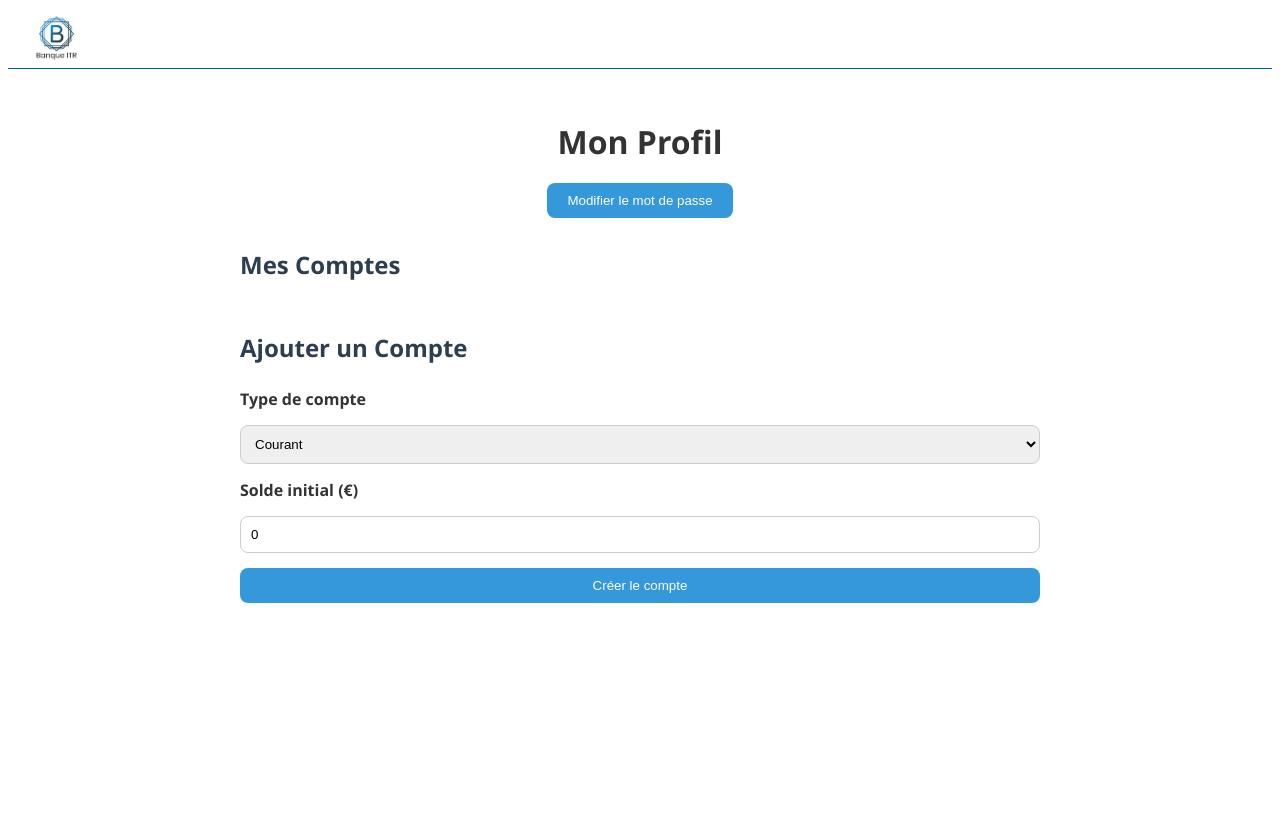
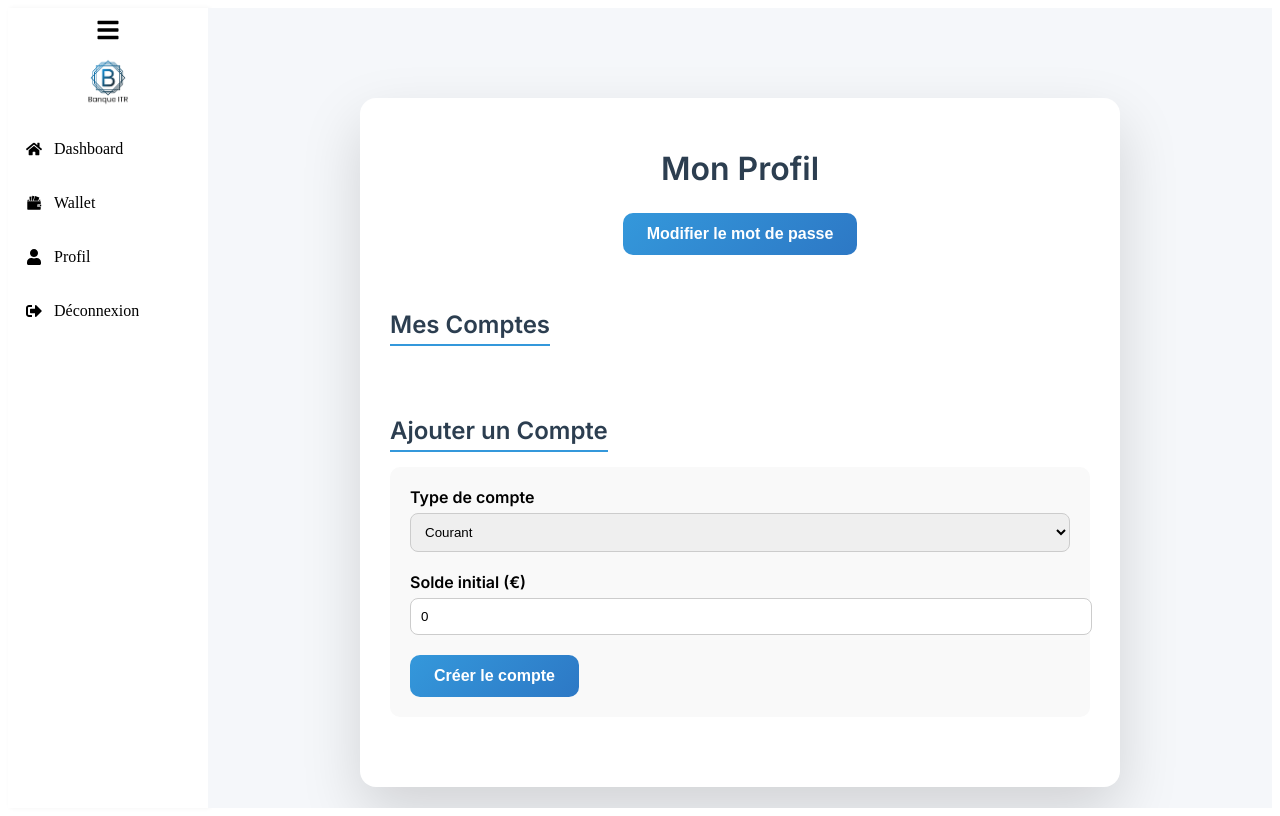
Before and after one commit to Rtmt92/banque, a React (Create React App) app in the folder frontend/: page /profile in a window 1280 px wide. Built offline with nearby package versions, Linux system fonts and the light colour scheme.

Commit message:
wallet et profile

```diff
--- a/frontend/src/App.jsx
+++ b/frontend/src/App.jsx
@@ -25,7 +25,7 @@ const App = () => {
         <Route path="/rib" element={<><Header /><RibPage /></>} />
         <Route path="/crypto/:id" element={<><Header /><CryptoInfo /></>} />
         <Route path="/virement/:compteId" element={<Virement />} />
-        <Route path="/profile" element={<><Header /><Profile /></>} />
+        <Route path="/profile" element={<Layout><Profile /></Layout>} />
         <Route path="/historique/:compteId" element={<Historique />} />
 
 
--- a/frontend/src/components/CryptoCard.jsx
+++ b/frontend/src/components/CryptoCard.jsx
@@ -1,13 +1,12 @@
 import { useNavigate } from "react-router-dom";
 
-const CryptoCard = ({ name, price }) => {
+const CryptoCard = ({ name, price, logo_url }) => {
   const navigate = useNavigate();
 
   const handleClick = () => {
     navigate(`/crypto/${name}`);
   };
 
-  // Génère une variation aléatoire entre -5% et +5%
   const variation = (Math.random() * 10 - 5).toFixed(2);
   const isUp = variation > 0;
   const arrow = isUp ? "⬆️" : variation < 0 ? "⬇️" : "⏸️";
@@ -15,10 +14,21 @@ const CryptoCard = ({ name, price }) => {
 
   return (
     <div className="crypto-card" onClick={handleClick}>
-      <span>{name}</span>
-      <span style={{ color: variationColor }}>
+      {logo_url && (
+        <img
+          src={logo_url}
+          alt={`${name} logo`}
+          className="crypto-logo"
+          onError={(e) => (e.target.style.display = "none")}
+        />
+      )}
+
+      <span className="crypto-name">{name}</span>
+
+      <span className="crypto-price" style={{ color: variationColor }}>
         {arrow} {variation}%
       </span>
+
       <span>Prix : {Number(price).toFixed(2)} $</span>
     </div>
   );
--- a/frontend/src/pages/profile.jsx
+++ b/frontend/src/pages/profile.jsx
@@ -2,6 +2,7 @@ import { useEffect, useState } from "react";
 import axios from "axios";
 import { jwtDecode } from "jwt-decode";
 import "../styles/profile.css";
+import { FaPiggyBank, FaWallet, FaBitcoin } from "react-icons/fa";
 
 const Profile = () => {
   const [comptes, setComptes] = useState([]);
@@ -36,13 +37,11 @@ const Profile = () => {
   const handlePasswordUpdate = async (e) => {
     e.preventDefault();
     try {
-      // Utilisation de l'ID de l'utilisateur pour la mise à jour du mot de passe
       await axios.put(
         `http://localhost:5000/api/utilisateurs/motdepasse/${userId}`,
         { nouveau_mot_de_passe: passwordForm.mot_de_passe },
         { headers: { Authorization: `Bearer ${token}` } }
       );
-
       alert("Mot de passe mis à jour !");
       setPasswordForm({ mot_de_passe: "" });
       setShowPasswordForm(false);
@@ -77,6 +76,12 @@ const Profile = () => {
     }
   };
 
+  const getShadowClass = (solde) => {
+    if (solde > 10000) return "shadow-strong";
+    if (solde > 1000) return "shadow-medium";
+    return "shadow-light";
+  };
+
   return (
     <div className="profile-container">
       <h1 className="profile-title">Mon Profil</h1>
@@ -108,20 +113,24 @@ const Profile = () => {
 
       <h2 className="subtitle">Mes Comptes</h2>
       <div className="comptes-container">
-        {comptes.map((compte) => (
-          <div key={compte.id} className="compte-card">
-            <p>
-              <strong>Type :</strong> {compte.type_compte}
-            </p>
-            <p>
-              <strong>Solde :</strong> {compte.solde} €
-            </p>
-            <p>
-              <strong>Ouvert le :</strong>{" "}
-              {new Date(compte.date_ouverture).toLocaleDateString()}
-            </p>
-          </div>
-        ))}
+        {comptes.map((compte) => {
+          const icon =
+            compte.type_compte === "courant" ? <FaWallet className="icon" /> :
+            compte.type_compte === "epargne" ? <FaPiggyBank className="icon" /> :
+            compte.type_compte === "crypto" ? <FaBitcoin className="icon" /> :
+            null;
+
+          const shadowClass = getShadowClass(compte.solde);
+
+          return (
+            <div key={compte.id} className={`compte-card ${shadowClass}`}>
+              {icon}
+              <p><strong>Type :</strong> {compte.type_compte}</p>
+              <p><strong>Solde :</strong> {compte.solde} €</p>
+              <p><strong>Ouvert le :</strong> {new Date(compte.date_ouverture).toLocaleDateString()}</p>
+            </div>
+          );
+        })}
       </div>
 
       <h3 className="subtitle">Ajouter un Compte</h3>
--- a/frontend/src/styles/profile.css
+++ b/frontend/src/styles/profile.css
@@ -1,70 +1,143 @@
+@import url('https://fonts.googleapis.com/css2?family=Inter:wght@400;600&display=swap');
+
 .profile-container {
-  max-width: 800px;
-  margin: 0 auto;
+  max-width: 700px;
+  margin: 60px auto;
   padding: 30px;
-  font-family: 'Segoe UI', sans-serif;
-  color: #333;
+  font-family: 'Inter', sans-serif;
+  background: #ffffff;
+  border-radius: 16px;
+  box-shadow: 0 25px 60px rgba(0, 0, 0, 0.15);
+  animation: fadeIn 0.6s ease;
+}
+
+@keyframes fadeIn {
+  from {
+    opacity: 0;
+    transform: translateY(25px);
+  }
+  to {
+    opacity: 1;
+    transform: translateY(0);
+  }
 }
 
 .profile-title {
   font-size: 2rem;
   text-align: center;
-  margin-bottom: 20px;
+  font-weight: 700;
+  color: #2c3e50;
+  margin-bottom: 25px;
 }
 
-/* Centre le bouton "Modifier le mot de passe" */
 .button-container {
   text-align: center;
   margin-bottom: 20px;
 }
 
 .profile-button {
-  padding: 10px 20px;
-  border-radius: 8px;
-  background-color: #3498db;
+  padding: 12px 24px;
+  border-radius: 10px;
+  background: linear-gradient(135deg, #3498db, #2d78c5);
   color: white;
   border: none;
+  font-size: 1rem;
+  font-weight: 600;
   cursor: pointer;
-  transition: background-color 0.3s ease;
+  transition: transform 0.2s ease, box-shadow 0.3s ease;
 }
 
 .profile-button:hover {
-  background-color: #2980b9;
+  transform: scale(1.04);
+  box-shadow: 0 10px 25px rgba(52, 152, 219, 0.4);
 }
 
 .profile-form {
-  display: flex;
-  flex-direction: column;
-  gap: 15px;
-  margin-bottom: 30px;
+  background: #f9f9f9;
+  padding: 20px;
+  border-radius: 10px;
+  margin-bottom: 40px;
+  animation: slideIn 0.5s ease;
+}
+
+@keyframes slideIn {
+  from {
+    opacity: 0;
+    transform: translateY(-20px);
+  }
+  to {
+    opacity: 1;
+    transform: translateY(0);
+  }
 }
 
 .profile-label {
-  font-weight: bold;
+  font-weight: 600;
+  margin-bottom: 6px;
+  display: block;
 }
 
-.profile-input {
+.profile-input,
+select.profile-input {
+  width: 100%;
   padding: 10px;
   border-radius: 8px;
   border: 1px solid #ccc;
+  margin-bottom: 20px;
+  transition: border-color 0.3s ease;
+}
+
+.profile-input:focus {
+  border-color: #3498db;
+  outline: none;
 }
 
 .subtitle {
   font-size: 1.5rem;
+  font-weight: 600;
   color: #2c3e50;
-  margin-top: 30px;
+  margin-top: 35px;
+  margin-bottom: 15px;
+  border-bottom: 2px solid #3498db;
+  display: inline-block;
+  padding-bottom: 5px;
 }
 
 .comptes-container {
   display: grid;
-  grid-template-columns: repeat(auto-fit, minmax(240px, 1fr));
+  grid-template-columns: repeat(auto-fit, minmax(260px, 1fr));
   gap: 20px;
   margin-top: 20px;
 }
 
 .compte-card {
-  border: 1px solid #ccc;
-  border-radius: 10px;
-  padding: 15px;
-  background-color: #f9f9f9;
+  background: #fdfdfd;
+  border-radius: 12px;
+  padding: 18px;
+  position: relative;
+  overflow: hidden;
+  transition: transform 0.2s ease;
+  box-shadow: 0 8px 20px rgba(0, 0, 0, 0.1);
 }
+
+.compte-card .icon {
+  font-size: 2rem;
+  color: #1a4f8b;
+  position: absolute;
+  top: 20px;
+  right: 20px;
+  opacity: 0.25;
+}
+
+.compte-card p {
+  margin: 8px 0;
+  line-height: 1.6;
+  font-size: 0.95rem;
+  color: #2c3e50;
+}
+
+.shadow-light,
+.shadow-medium,
+.shadow-strong {
+  box-shadow: 0 8px 20px rgba(0, 0, 0, 0.1);
+}
--- a/frontend/src/styles/wallet.css
+++ b/frontend/src/styles/wallet.css
@@ -1,13 +1,30 @@
+@import url('https://fonts.googleapis.com/css2?family=Inter:wght@400;600&display=swap');
+
 .wallet-container {
-  max-width: 900px;
+  max-width: 800px;
   margin: 60px auto;
-  font-family: 'Segoe UI', Tahoma, Geneva, Verdana, sans-serif;
-  color: #1c1c1c;
+  padding: 30px;
+  font-family: 'Inter', sans-serif;
+  background: #ffffff;
+  border-radius: 16px;
+  box-shadow: 0 20px 50px rgba(0, 0, 0, 0.1);
+  animation: fadeIn 0.6s ease;
+}
+
+@keyframes fadeIn {
+  from {
+    opacity: 0;
+    transform: translateY(30px);
+  }
+  to {
+    opacity: 1;
+    transform: translateY(0);
+  }
 }
 
 .wallet-cards {
-  display: flex;
-  flex-direction: column;
+  display: grid;
+  grid-template-columns: repeat(auto-fit, minmax(240px, 1fr));
   gap: 20px;
   margin-top: 20px;
 }
@@ -16,61 +33,85 @@
   text-align: center;
   margin-bottom: 20px;
   color: #004aad;
+  font-size: 1.6rem;
 }
 
 .search-bar {
   display: flex;
   align-items: center;
   width: 100%;
-  max-width: 400px; /* même largeur que les cartes */
+  max-width: 400px;
   margin: 20px auto;
   border: 1px solid #ccc;
-  border-radius: 8px;
+  border-radius: 10px;
+  background-color: white;
   overflow: hidden;
-  background-color: white;
+  transition: box-shadow 0.3s ease;
 }
 
 .search-bar input {
   flex: 1;
-  padding: 10px;
+  padding: 12px;
   border: none;
-  outline: none;
   font-size: 16px;
 }
 
+.search-bar input:focus {
+  outline: none;
+  box-shadow: inset 0 0 0 2px #004aad;
+}
+
 .search-icon {
-  background: none;
+  background: #004aad;
+  color: white;
   border: none;
-  padding: 10px;
+  padding: 12px;
   font-size: 18px;
   cursor: pointer;
+  transition: background-color 0.3s ease;
 }
 
-
-.search-bar input:focus {
-  border-color: #004aad;
-  outline: none;
+.search-icon:hover {
+  background-color: #003276;
 }
 
 .crypto-card {
-  border: 1px solid #ddd;
-  border-radius: 10px;
+  border-radius: 12px;
   padding: 20px;
-  background-color: #f9f9f9;
+  background: linear-gradient(to top right, #f5f9ff, #ffffff);
+  box-shadow: 0 6px 18px rgba(0, 0, 0, 0.08);
+  transition: transform 0.2s ease, box-shadow 0.2s ease;
   display: flex;
+  flex-direction: column;
   justify-content: space-between;
   align-items: center;
+  text-align: center;
+  gap: 10px;
+}
+
+.crypto-card:hover {
+  transform: translateY(-4px);
+  box-shadow: 0 12px 25px rgba(0, 0, 0, 0.15);
+}
+
+.crypto-card img.crypto-logo {
+  width: 40px;
+  height: 40px;
+  object-fit: contain;
+  margin-bottom: 8px;
+  border-radius: 8px;
+  background: #f0f0f0;
+  padding: 4px;
   transition: transform 0.2s ease;
 }
 
-.crypto-card:hover {
-  background-color: #f0f8ff;
-  transform: translateY(-2px);
+.crypto-card:hover img.crypto-logo {
+  transform: scale(1.1);
 }
 
 .crypto-name {
   font-size: 1.2rem;
-  font-weight: bold;
+  font-weight: 600;
   color: #004aad;
 }
 
@@ -82,9 +123,24 @@
 }
 
 .crypto-price .up {
-  color: green;
+  color: #27ae60;
 }
 
 .crypto-price .down {
-  color: crimson;
+  color: #e74c3c;
 }
+
+.crypto-logo {
+  width: 40px;
+  height: 40px;
+  object-fit: contain;
+  margin-bottom: 8px;
+  border-radius: 8px;
+  background: #f0f0f0;
+  padding: 4px;
+  transition: transform 0.2s ease;
+}
+
+.crypto-card:hover .crypto-logo {
+  transform: scale(1.1);
+}
```
Also changed, not shown: frontend/src/pages/wallet.jsx (+4 -12 lines), 1 other file (tests, documents, lock files or other folders).
